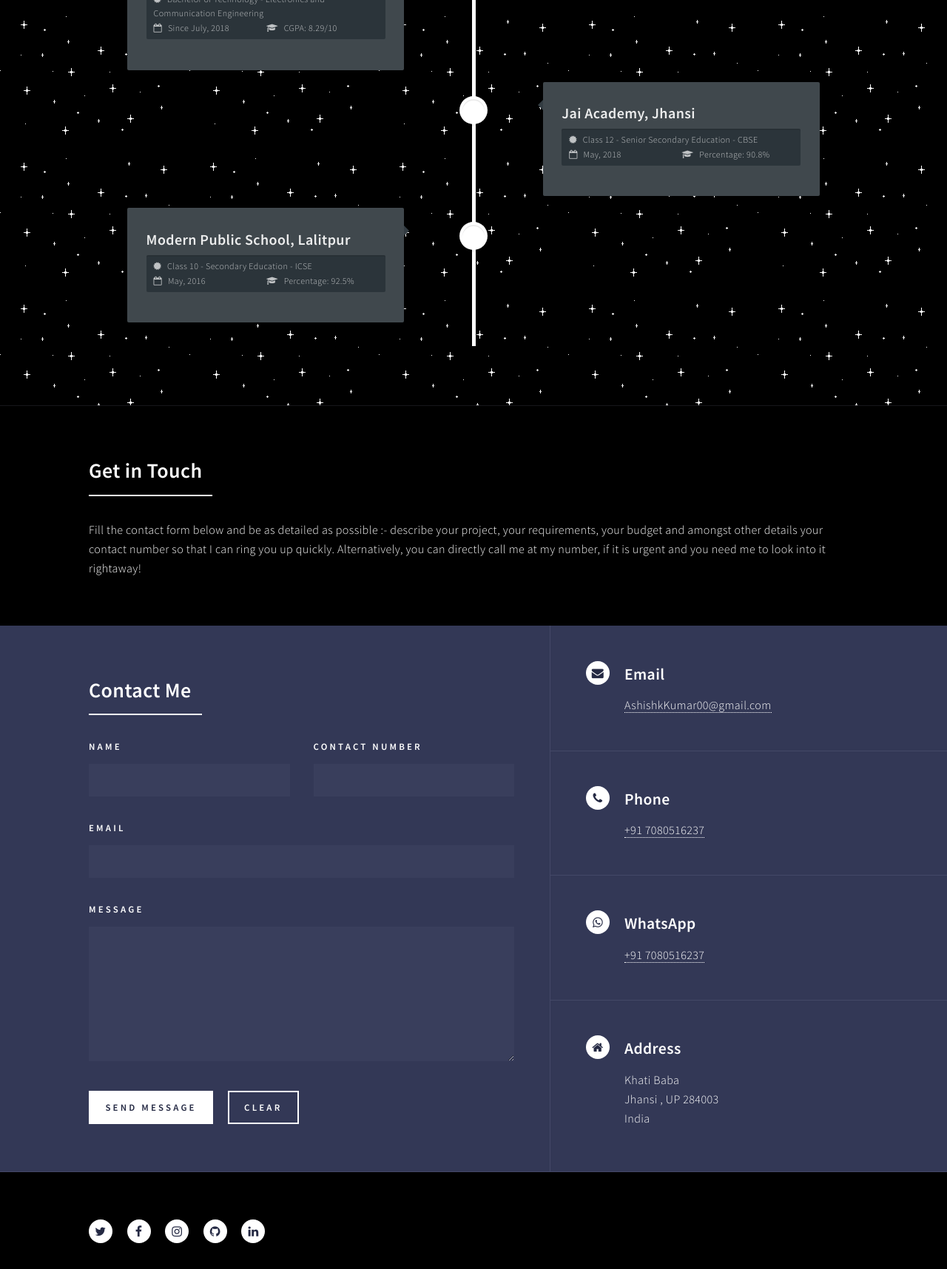
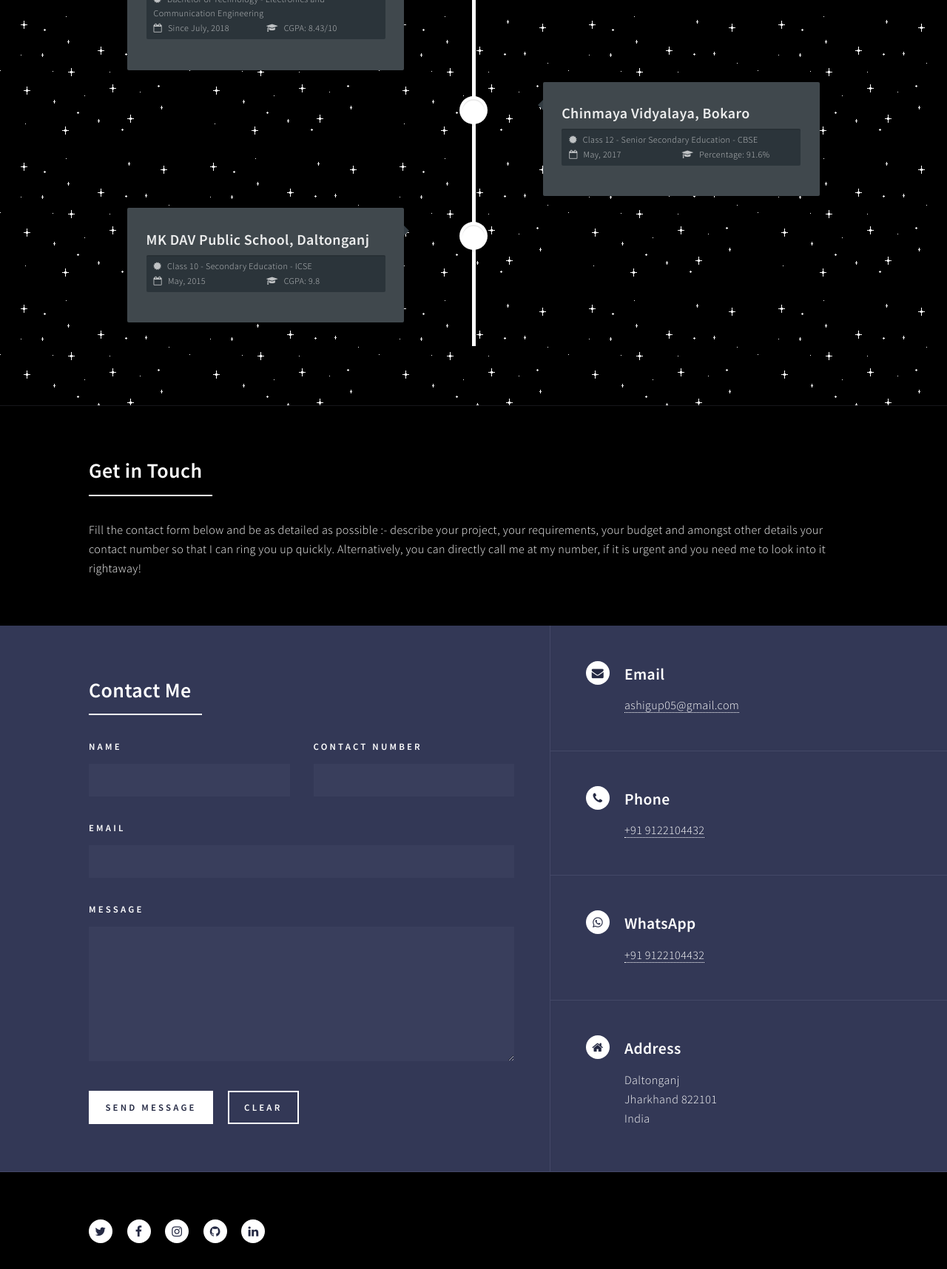
Before and after one commit to ashigup/ashigup.github.io, a plain HTML site: page index.html in a window 1280 px wide. Shown: the part 3380-5096 px from the top of the page at 74% size. Drawn offline with Linux system fonts and the light colour scheme.

Commit message:
Update index.html

```diff
--- a/index.html
+++ b/index.html
@@ -253,11 +253,11 @@
 						<img src="images/pic05.jpg" alt="" />
 					</span>
 					<header class="major">
-						<h3><a href="https://drive.google.com/file/d/1XTJqobnGGjkfl0ETkraraiTmeWIdu86O/view?usp=sharing"
+						<h3><a href="https://ashigup.github.io/assets/Ashish_Kumar_Resume.pdf"
 								class="link" target="_blank">My Resume</a></h3>
 						<p>The single page compilation of my professional achievements</p>
 						<br>
-						<a href="https://drive.google.com/file/d/1XTJqobnGGjkfl0ETkraraiTmeWIdu86O/view?usp=sharing"
+						<a href="https://ashigup.github.io/assets/Ashish_Kumar_Resume.pdf"
 							target="_blank" class="button next scrolly">View</a>
 					</header>
 				</article>
@@ -472,7 +472,7 @@
 										</div>
 										<div class="timeline-content-info-date">
 											<i class="fa fa-graduation-cap" aria-hidden="true"></i>
-											CGPA: 8.29/10
+											CGPA: 8.43/10
 										</div>
 									</div>
 								</div>
@@ -486,7 +486,7 @@
 							<div class="cd-timeline-img cd-picture">
 							</div>
 							<div class="cd-timeline-content">
-								<h2>Jai Academy, Jhansi</h2>
+								<h2>Chinmaya Vidyalaya, Bokaro</h2>
 								<div class="timeline-content-info col">
 									<div class="">
 										<i class="fa fa-certificate" aria-hidden="true"></i>
@@ -495,11 +495,11 @@
 									<div>
 										<div class="timeline-content-info-date">
 											<i class="fa fa-calendar-o" aria-hidden="true"></i>
-											May, 2018
+											May, 2017
 										</div>
 										<div class="timeline-content-info-date">
 											<i class="fa fa-graduation-cap" aria-hidden="true"></i>
-											Percentage: 90.8%
+											Percentage: 91.6%
 										</div>
 									</div>
 								</div>
@@ -513,7 +513,7 @@
 							<div class="cd-timeline-img cd-location">
 							</div>
 							<div class="cd-timeline-content">
-								<h2>Modern Public School, Lalitpur</h2>
+								<h2>MK DAV Public School, Daltonganj</h2>
 								<div class="timeline-content-info col">
 									<div class="">
 										<i class="fa fa-certificate" aria-hidden="true"></i>
@@ -522,11 +522,11 @@
 									<div>
 										<div class="timeline-content-info-date">
 											<i class="fa fa-calendar-o" aria-hidden="true"></i>
-											May, 2016
+											May, 2015
 										</div>
 										<div class="timeline-content-info-date">
 											<i class="fa fa-graduation-cap" aria-hidden="true"></i>
-											Percentage: 92.5%
+											CGPA: 9.8
 										</div>
 									</div>
 								</div>
@@ -594,29 +594,29 @@
 						<div class="contact-method">
 							<span class="icon alt fa-envelope"></span>
 							<h3>Email</h3>
-							<a href="mailto:AshishkKumar00@gmail.com">AshishkKumar00@gmail.com</a>
+							<a href="mailto:ashigup05@gmail.com">ashigup05@gmail.com</a>
 						</div>
 					</section>
 					<section>
 						<div class="contact-method">
 							<span class="icon alt fa-phone"></span>
 							<h3>Phone</h3>
-							<a href="tel:+917080516237">+91 7080516237</a>
+							<a href="tel:+919122104432">+91 9122104432</a>
 						</div>
 					</section>
 					<section>
 						<div class="contact-method">
 							<span class="icon alt fa-whatsapp"></span>
 							<h3>WhatsApp</h3>
-							<a href="https://wa.me/917080516237">+91 7080516237</a>
+							<a href="https://wa.me/9122104432">+91 9122104432</a>
 						</div>
 					</section>
 					<section>
 						<div class="contact-method">
 							<span class="icon alt fa-home"></span>
 							<h3>Address</h3>
-							<span>Khati Baba<br />
-								Jhansi , UP 284003<br />
+							<span>Daltonganj<br />
+								Jharkhand 822101<br />
 								India</span>
 						</div>
 					</section>
@@ -628,15 +628,15 @@
 		<footer id="footer">
 			<div class="inner">
 				<ul class="icons">
-					<li><a href="https://twitter.com/akKumar00" class="icon alt fa-twitter" target="_blank"><span
+					<li><a href="https://twitter.com/" class="icon alt fa-twitter" target="_blank"><span
 								class="label">Twitter</span></a></li>
-					<li><a href="https://www.facebook.com/akKumar00" class="icon alt fa-facebook" target="_blank"><span
+					<li><a href="https://www.facebook.com/ashish.cv.12d" class="icon alt fa-facebook" target="_blank"><span
 								class="label">Facebook</span></a></li>
-					<li><a href="https://www.instagram.com/akKumar00/" class="icon alt fa-instagram"
+					<li><a href="https://www.instagram.com/lucifer_07___/" class="icon alt fa-instagram"
 							target="_blank"><span class="label">Instagram</span></a></li>
 					<li><a href="https://github.com/akKumar00" class="icon alt fa-github" target="_blank"><span
 								class="label">GitHub</span></a></li>
-					<li><a href="https://www.linkedin.com/in/akKumar00/" class="icon alt fa-linkedin"
+					<li><a href="https://www.linkedin.com/in/ashish-kumar--/" class="icon alt fa-linkedin"
 							target="_blank"><span class="label">LinkedIn</span></a></li>
 				</ul>
 				<ul class="copyright">
@@ -661,5 +661,5 @@
 </body>
 
 
-<!-- Mirrored from akKumar00.me/ by HTTrack Website Copier/3.x [XR&CO'2014], Wed, 29 Sep 2021 08:43:07 GMT -->
+
 </html>
```
